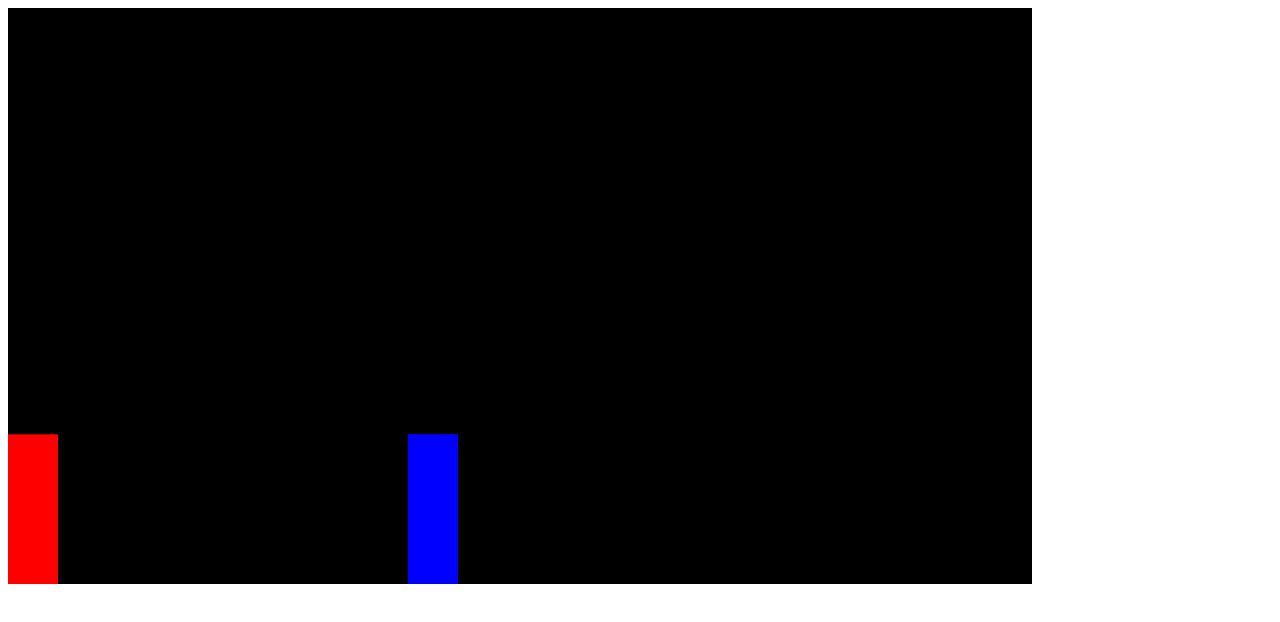
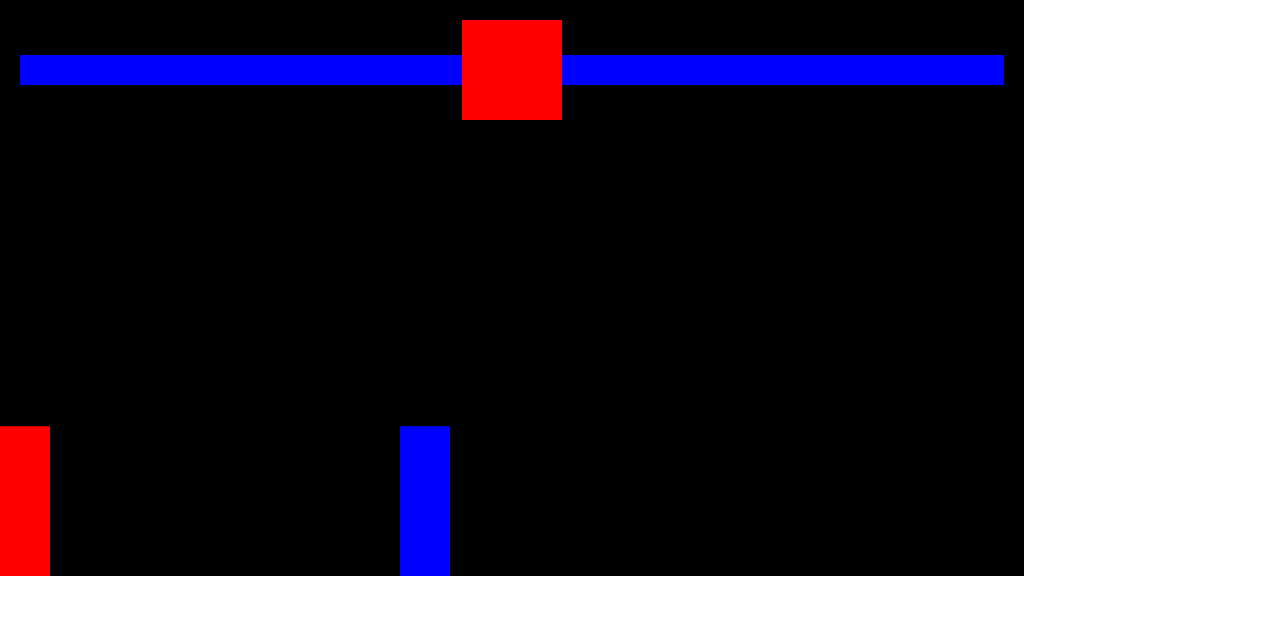
Before and after one commit to sohodoll/fighting, a plain HTML site: page index.html in a window 1280 px wide. Drawn offline with Linux system fonts and the light colour scheme.

Commit message:
feat: add health bars

```diff
--- a/index.html
+++ b/index.html
@@ -1,2 +1,30 @@
-<canvas></canvas>
-<script src="./index.js"></script>
+<head>
+    <style>
+        * {
+            box-sizing: border-box;
+        }
+    </style>
+</head>
+
+<body style="padding: 0; margin: 0; display: inline-block;">
+    <div style="position: relative;">
+        <div style="position: absolute; display: flex; align-items: center; width: 100%; padding: 20px;">
+            <div style="position: relative; height: 30px; width: 100%; display: flex; justify-content: flex-end;">
+                <div style="background-color: yellow; height: 30px; width: 100%;"></div>
+                <div id="playerHealth"
+                    style="position: absolute; background: blue; top:0; right:0; bottom: 0; width: 100%">
+                </div>
+            </div>
+            <div style="background-color: red; height: 100px; width: 100px; flex-shrink: 0;"></div>
+            <div style="position: relative; height: 30px; width: 100%;">
+                <div style="background-color: yellow; height: 30px;"></div>
+                <div id="enemyHealth" style="position: absolute; background: blue; top:0; right:0; left:0; bottom: 0;">
+                </div>
+            </div>
+
+        </div>
+        <canvas></canvas>
+    </div>
+    <script src=" ./index.js">
+    </script>
+</body>
--- a/index.js
+++ b/index.js
@@ -10,6 +10,7 @@ const gravity = 0.7
 
 class Sprite {
   constructor({ position, velocity, color = 'red', offset }) {
+    this.health = 100
     this.position = position
     this.velocity = velocity
     this.width = 50
@@ -153,10 +154,14 @@ const animate = () => {
 
   if (rectangularCollision({ rectangle1: player, rectangle2: enemy }) && player.isAttacking) {
     player.isAttacking = false
+    enemy.health -= 20
+    document.querySelector('#enemyHealth').style.width = `${enemy.health}%`
   }
 
   if (rectangularCollision({ rectangle1: enemy, rectangle2: player }) && enemy.isAttacking) {
     enemy.isAttacking = false
+    player.health -= 20
+    document.querySelector('#playerHealth').style.width = `${player.health}%`
   }
 }
 
```
